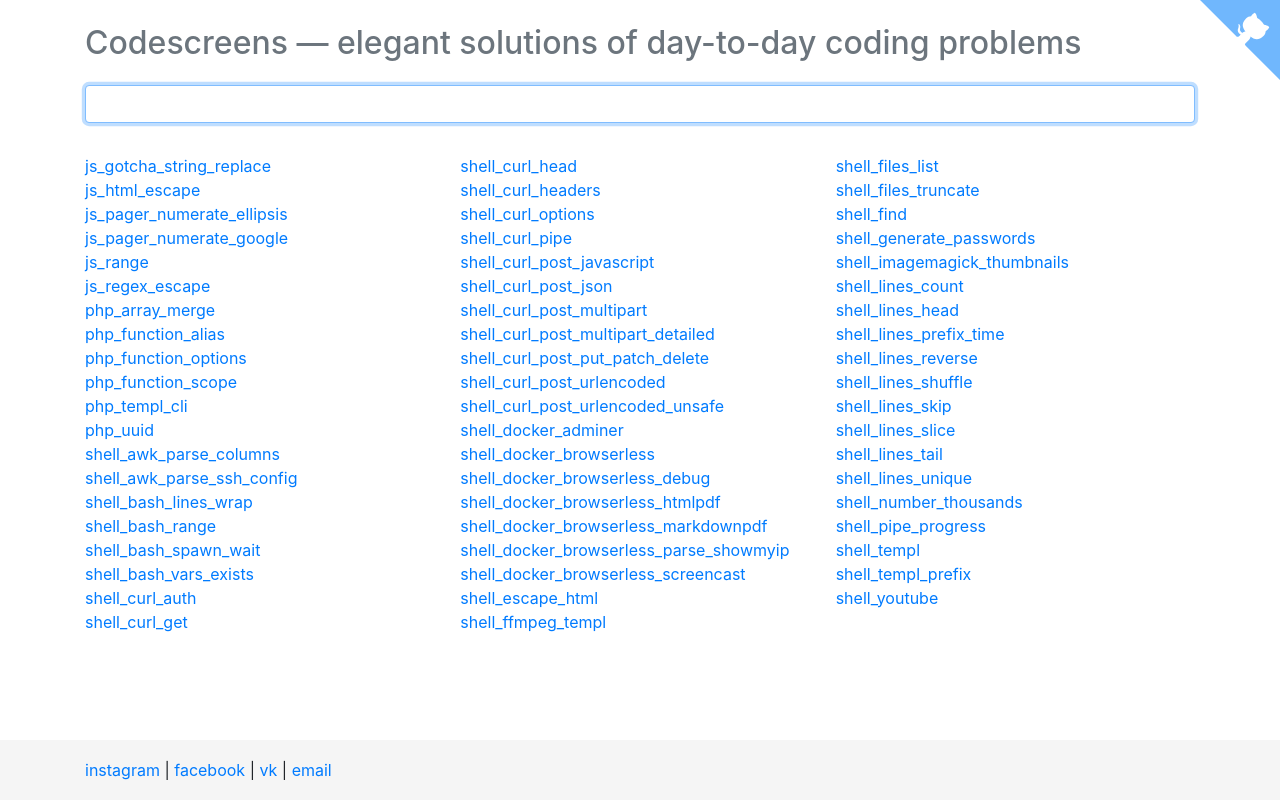
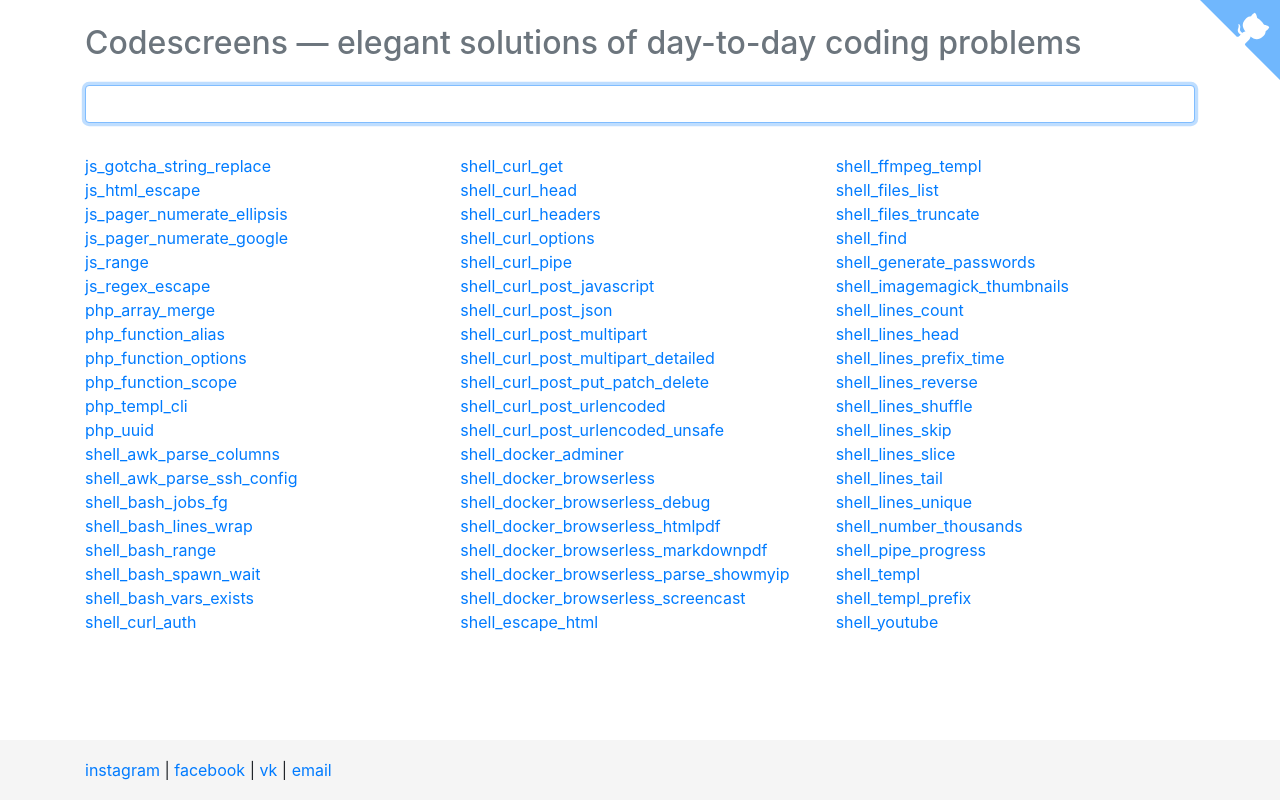
Before and after one commit to vbarbarosh/codescreens, a plain HTML site: page docs/index.html in a window 1280 px wide. Drawn offline with nearby package versions, Linux system fonts and the light colour scheme.

Commit message:
add shell_bash_jobs_fg

```diff
--- a/docs/index.html
+++ b/docs/index.html
@@ -128,6 +128,7 @@ body {
                 {name: 'php_uuid', gist_url: 'https://git.io/fjtIj'},
                 {name: 'shell_awk_parse_columns', gist_url: 'https://git.io/fjmUq'},
                 {name: 'shell_awk_parse_ssh_config', gist_url: 'https://git.io/fjml0'},
+                {name: 'shell_bash_jobs_fg', gist_url: 'https://git.io/fj4Tm'},
                 {name: 'shell_bash_lines_wrap', gist_url: 'https://git.io/fjTNV'},
                 {name: 'shell_bash_range', gist_url: 'https://gist.github.com/fb6d8b3637b8d65ad23ff9dfb3d2adf1'},
                 {name: 'shell_bash_spawn_wait', gist_url: 'https://git.io/fjqZ0'},
```
Also changed, not shown: img/shell_bash_jobs_fg.png (added), 1 other file.
